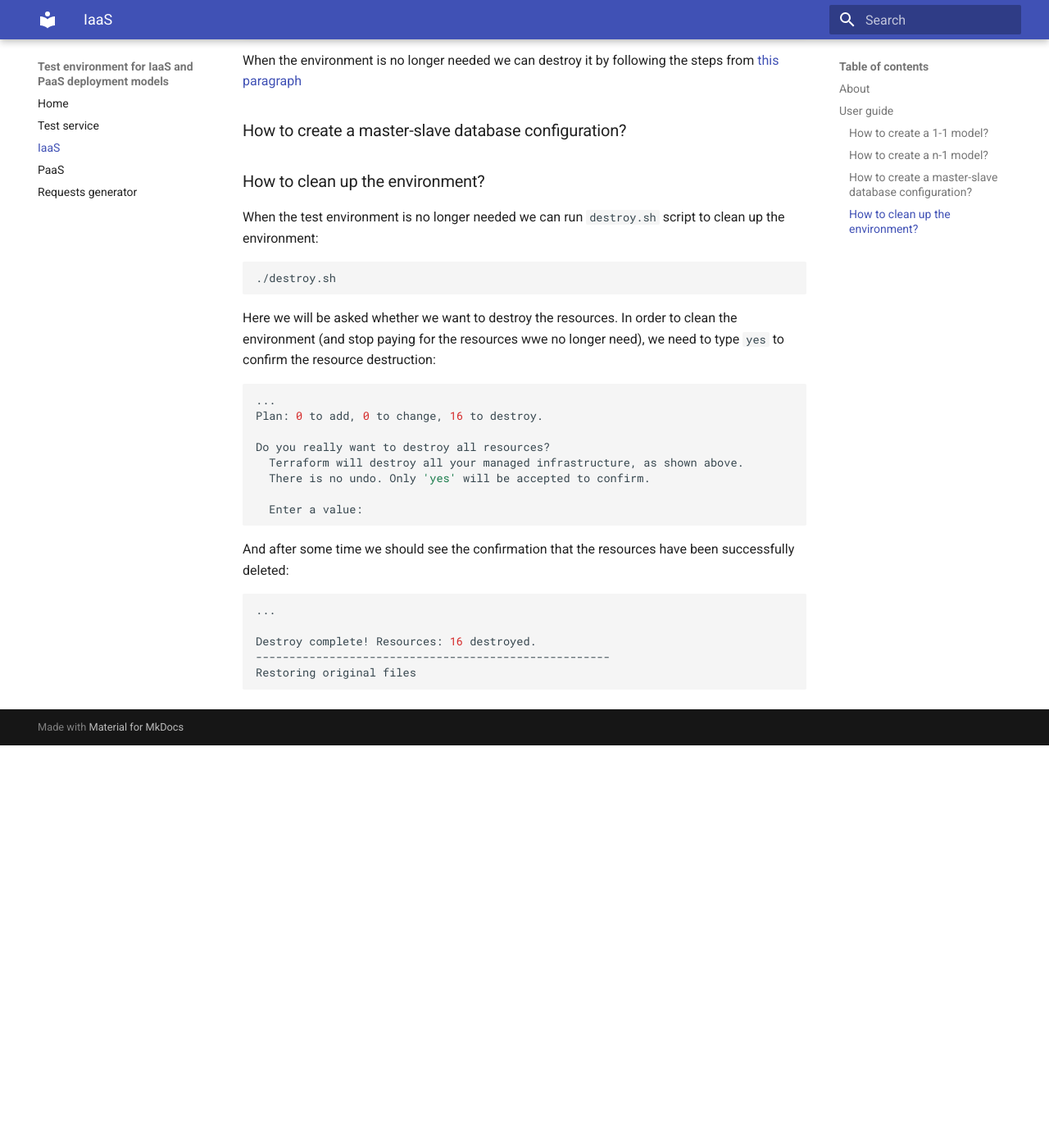
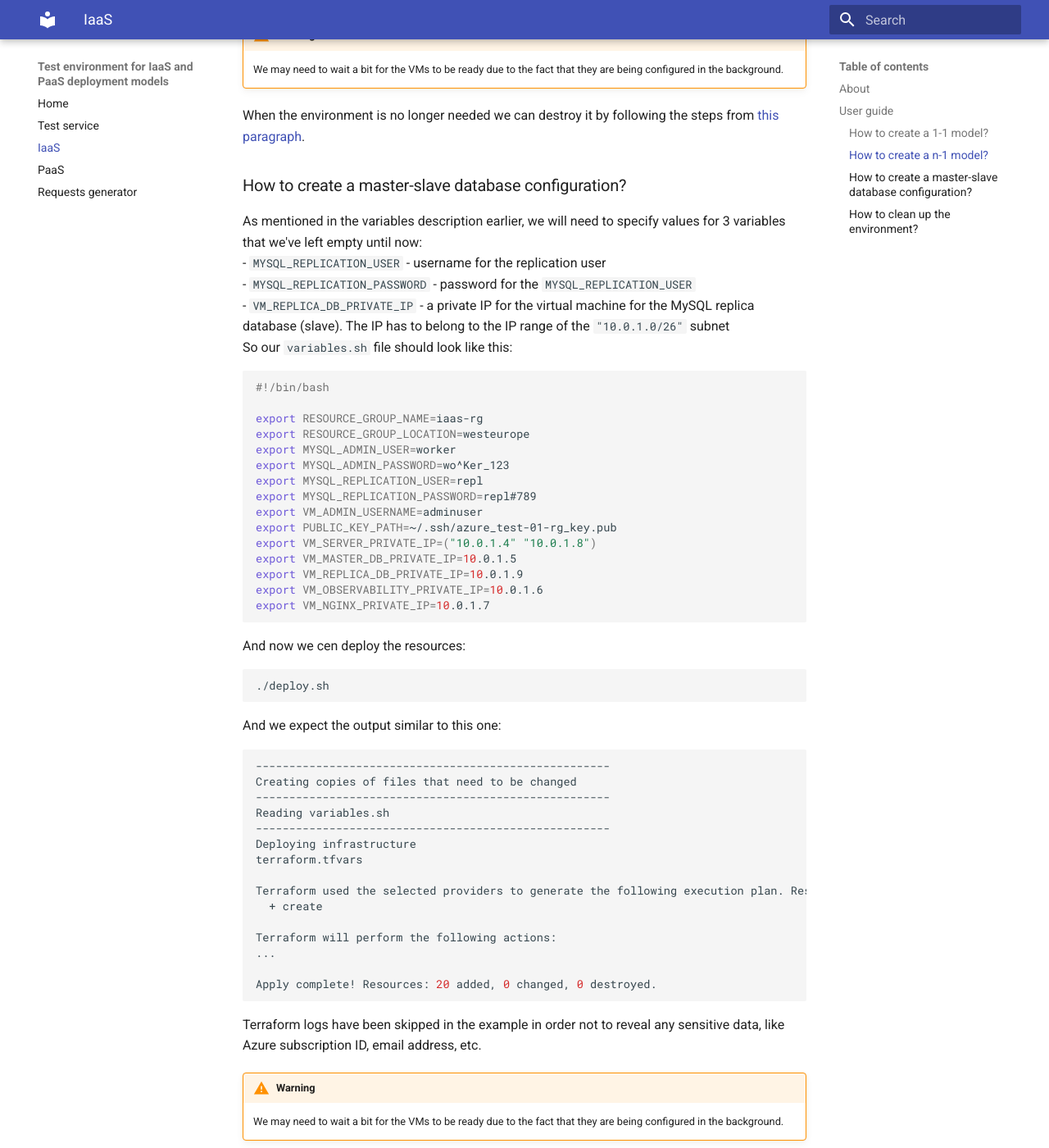
Before and after one commit to WasilewM/23Z-INZ, an MkDocs documentation site: the page built from docs/docs/IaaS/iaas.md, in a window 1280 px wide and 1400 px high, scrolled down 4158 px. Shown: the whole window at 82% size. Built offline with MkDocs 1.6.1 and Material for MkDocs 9.7.7, drawn with Linux system fonts in a browser that asks for light colours; before the commit the page ends 5067 px from its top, so only the background shows below that; some of the changed text lies outside the part shown.

Commit message:
Add how to section for a master-slave database configuration in IaaS

````diff
--- a/docs/docs/IaaS/iaas.md
+++ b/docs/docs/IaaS/iaas.md
@@ -92,7 +92,7 @@ Terraform logs have been skipped in the example in order not to reveal any sensi
 !!! Warning
     We may need to wait a bit for the VMs to be ready due to the fact that they are being configured in the background.
 
-When the environment is no longer needed we can destroy it by following the steps from [this paragraph](#how-to-clean-up-the-environment)
+When the environment is no longer needed we can destroy it by following the steps from [this paragraph](#how-to-clean-up-the-environment).
 
 ### How to create a n-1 model?
 The steps to create a n-1 model are almost the same as the ones executed previously for 1-1 model.
@@ -144,13 +144,64 @@ Terraform used the selected providers to generate the following execution plan.
 
 Apply complete! Resources: 18 added, 0 changed, 0 destroyed.
 ```
+Terraform logs have been skipped in the example in order not to reveal any sensitive data, like Azure subscription ID, email address, etc.
 
 !!! Warning
     We may need to wait a bit for the VMs to be ready due to the fact that they are being configured in the background.
 
-When the environment is no longer needed we can destroy it by following the steps from [this paragraph](#how-to-clean-up-the-environment)
+When the environment is no longer needed we can destroy it by following the steps from [this paragraph](#how-to-clean-up-the-environment).
 
 ### How to create a master-slave database configuration?
+As mentioned in the variables description earlier, we will need to specify values for 3 variables that we've left empty until now:
+- `MYSQL_REPLICATION_USER` - username for the replication user
+- `MYSQL_REPLICATION_PASSWORD` - password for the `MYSQL_REPLICATION_USER`
+- `VM_REPLICA_DB_PRIVATE_IP` - a private IP for the virtual machine for the MySQL replica database (slave). The IP has to belong to the IP range of the `"10.0.1.0/26"` subnet
+So our `variables.sh` file should look like this:
+```bash
+#!/bin/bash
+
+export RESOURCE_GROUP_NAME=iaas-rg
+export RESOURCE_GROUP_LOCATION=westeurope
+export MYSQL_ADMIN_USER=worker
+export MYSQL_ADMIN_PASSWORD=wo^Ker_123
+export MYSQL_REPLICATION_USER=repl
+export MYSQL_REPLICATION_PASSWORD=repl#789
+export VM_ADMIN_USERNAME=adminuser
+export PUBLIC_KEY_PATH=~/.ssh/azure_test-01-rg_key.pub
+export VM_SERVER_PRIVATE_IP=("10.0.1.4" "10.0.1.8")
+export VM_MASTER_DB_PRIVATE_IP=10.0.1.5
+export VM_REPLICA_DB_PRIVATE_IP=10.0.1.9
+export VM_OBSERVABILITY_PRIVATE_IP=10.0.1.6
+export VM_NGINX_PRIVATE_IP=10.0.1.7
+```
+And now we cen deploy the resources:
+```shell
+./deploy.sh
+```
+And we expect the output similar to this one:
+```shell
+-----------------------------------------------------
+Creating copies of files that need to be changed
+-----------------------------------------------------
+Reading variables.sh
+-----------------------------------------------------
+Deploying infrastructure
+terraform.tfvars
+
+Terraform used the selected providers to generate the following execution plan. Resource actions are indicated with the following symbols:
+  + create
+
+Terraform will perform the following actions:
+...
+
+Apply complete! Resources: 20 added, 0 changed, 0 destroyed.
+```
+Terraform logs have been skipped in the example in order not to reveal any sensitive data, like Azure subscription ID, email address, etc.
+
+!!! Warning
+    We may need to wait a bit for the VMs to be ready due to the fact that they are being configured in the background.
+
+When the environment is no longer needed we can destroy it by following the steps from [this paragraph](#how-to-clean-up-the-environment).
 
 ### How to clean up the environment?
 When the test environment is no longer needed we can run `destroy.sh` script to clean up the environment:
````
